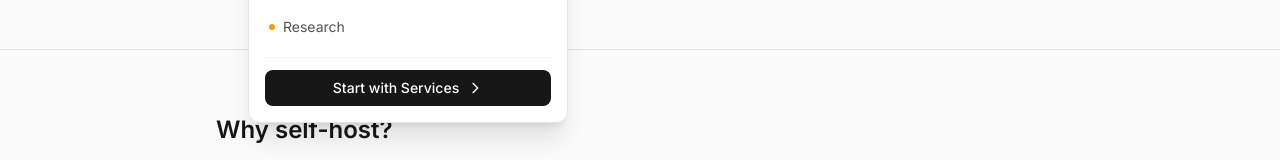
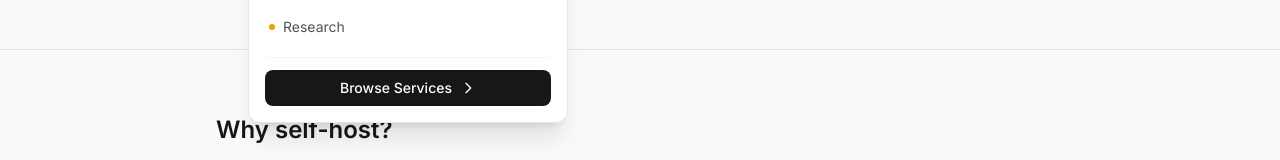
Before and after one commit to brenthorn/lobsterpot, a Next.js app in the folder app/: page /docs/self-hosted in a window 1280 px wide. Both pictures are taken after a click on the button "Services". Shown: the part 252-412 px from the top of the page. Built offline with nearby package versions, Linux system fonts and the light colour scheme; no server answers.

Commit message:
fix(nav): services dropdown CTA now links to /services not login

```diff
--- a/app/src/components/NavBar.tsx
+++ b/app/src/components/NavBar.tsx
@@ -267,11 +267,11 @@ export function NavBar() {
 
                         <div className="mt-3 mx-4 pt-3 border-t border-neutral-100 dark:border-neutral-800">
                           <Link
-                            href="/auth/login"
+                            href="/services"
                             className="flex items-center justify-center gap-2 w-full py-2 text-sm font-medium text-white bg-neutral-900 dark:bg-white dark:text-neutral-900 rounded-lg hover:bg-neutral-800 dark:hover:bg-neutral-100 transition-colors"
                             onClick={() => setServicesOpen(false)}
                           >
-                            Start with Services
+                            Browse Services
                             <svg className="w-4 h-4" fill="none" stroke="currentColor" viewBox="0 0 24 24">
                               <path strokeLinecap="round" strokeLinejoin="round" strokeWidth={2} d="M9 5l7 7-7 7" />
                             </svg>
```
